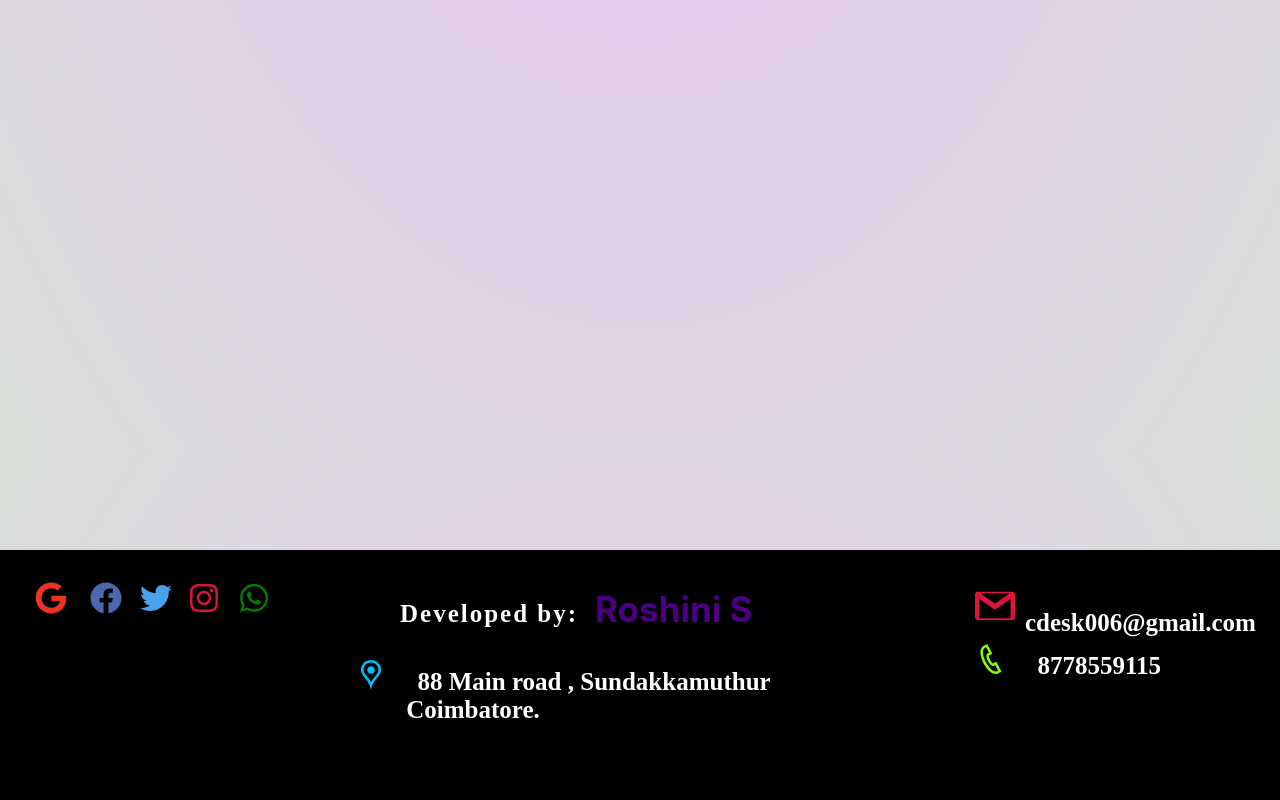
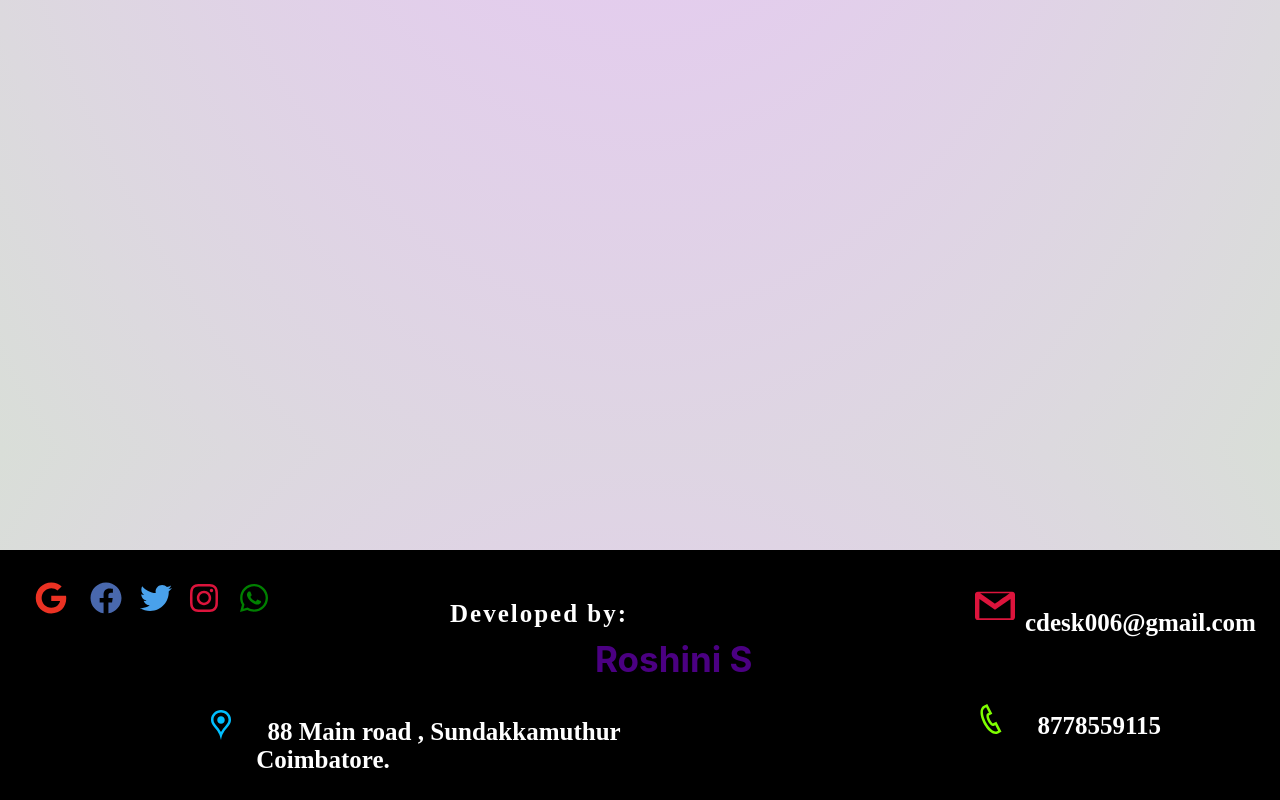
Before and after one commit to RoshiniSukumar/Covid-19-Support-Desk, a React (Create React App) app: page /register/details in a window 1280 px wide. Shown: the part 1892-2692 px from the top of the page. Built offline with nearby package versions, Linux system fonts and the light colour scheme.

Commit message:
mydetails.css

```diff
--- a/src/components/function/MyDetails.css
+++ b/src/components/function/MyDetails.css
@@ -9,7 +9,7 @@
     color:coral;
     font-size: 35px;
     position:relative;
-    top:270px;
+    top:320px;
     left:420px;
     animation-name:ex1;
     animation-duration:.10s;
@@ -85,7 +85,7 @@ video{
 .mine1{
     position: relative;
     top:350px;
-    left:400px;
+    left:450px;
     color:white;
     font-size: 25px;
     z-index:1;
@@ -95,8 +95,8 @@ video{
 .minedet1{
     color:white;
     position: relative;
-    top:280px;
-    left:250px;
+    top:330px;
+    left:100px;
 
     font-size: 25px;
     z-index:1;
@@ -109,7 +109,7 @@ video{
 .minedet2{
     color:white;
     position: relative;
-    top:180px;
+    top:240px;
     left:870px;
 
     font-size: 25px;
```
